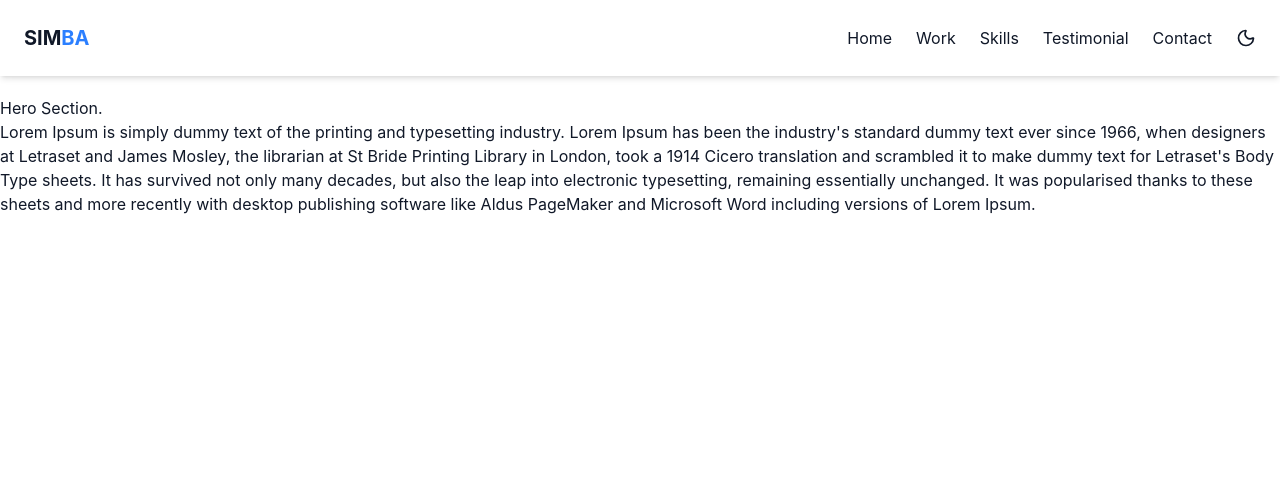
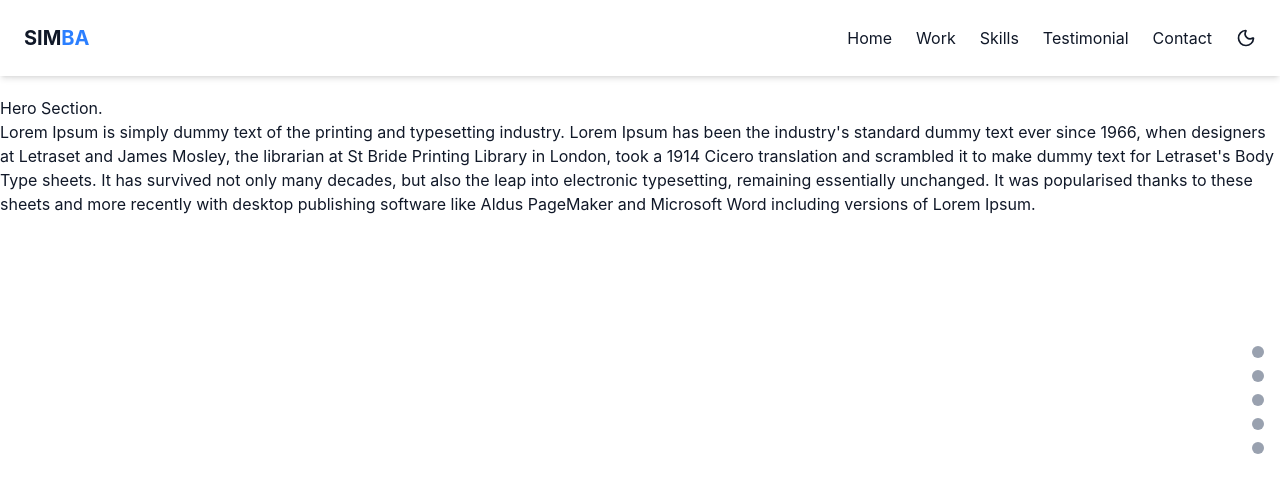
Before and after one commit to Tharmeem1999/React_Project-Portfolio_Website, a React (Vite) app: page / in a window 1280 px wide. Shown: the top 504 px of the page. Built offline with nearby package versions, Linux system fonts and the light colour scheme.

Commit message:
built ScrollDots for Navigation

```diff
--- a/src/components/ScollDots/index.jsx
+++ b/src/components/ScollDots/index.jsx
@@ -1,7 +1,17 @@
+import { Section } from "lucide-react";
+
+const sections = ["hero", "projects", "skills", "recommendations", "contact"]
+
 const ScrollDots = () => {
     return (
-        <div>
-
+        <div className="fixed right-4 top-1/2 transform -translate-y-1/2 flex flex-col gap-3 z-50">
+            {sections.map((section) => (
+                <a
+                    key={section}
+                    href={`#${section}`}
+                    className="w-3 h-3 rounded-full transition bg-gray-400 hover:bg-blue-500"
+                />
+            ))}
         </div>
     );
 };
```
